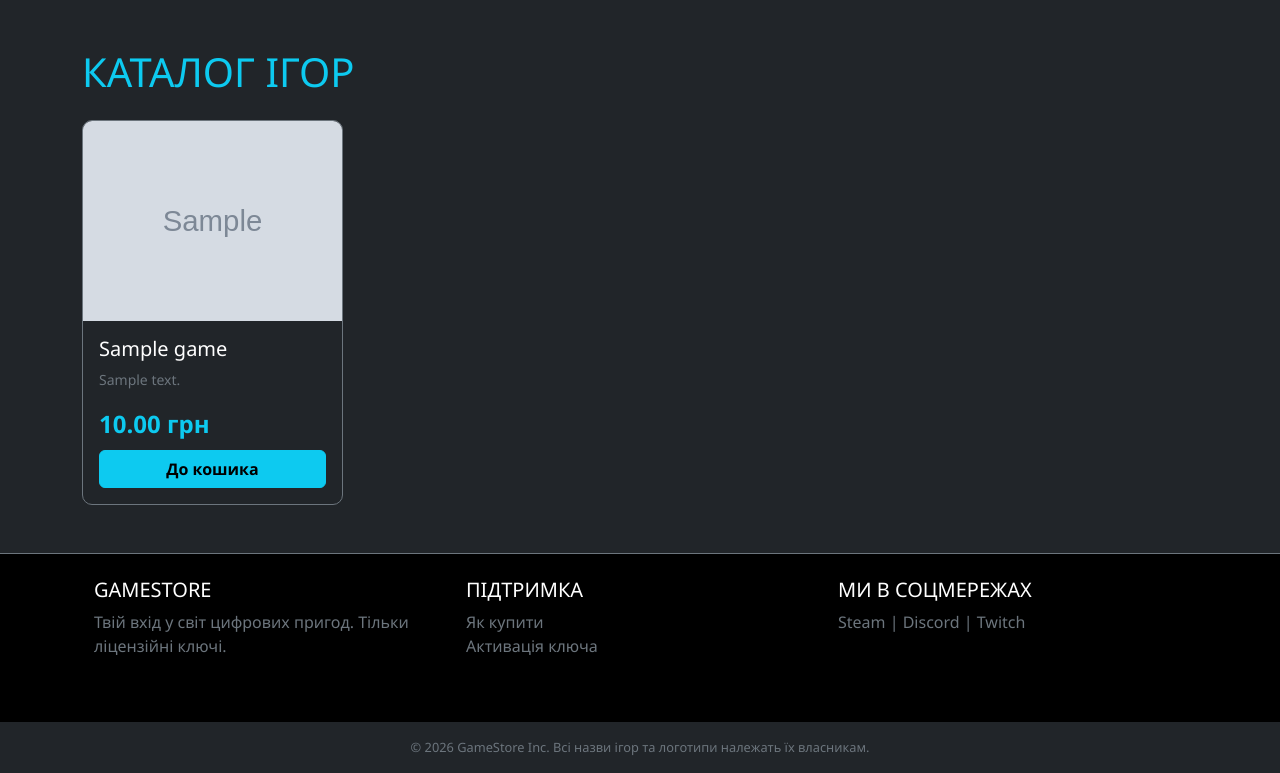
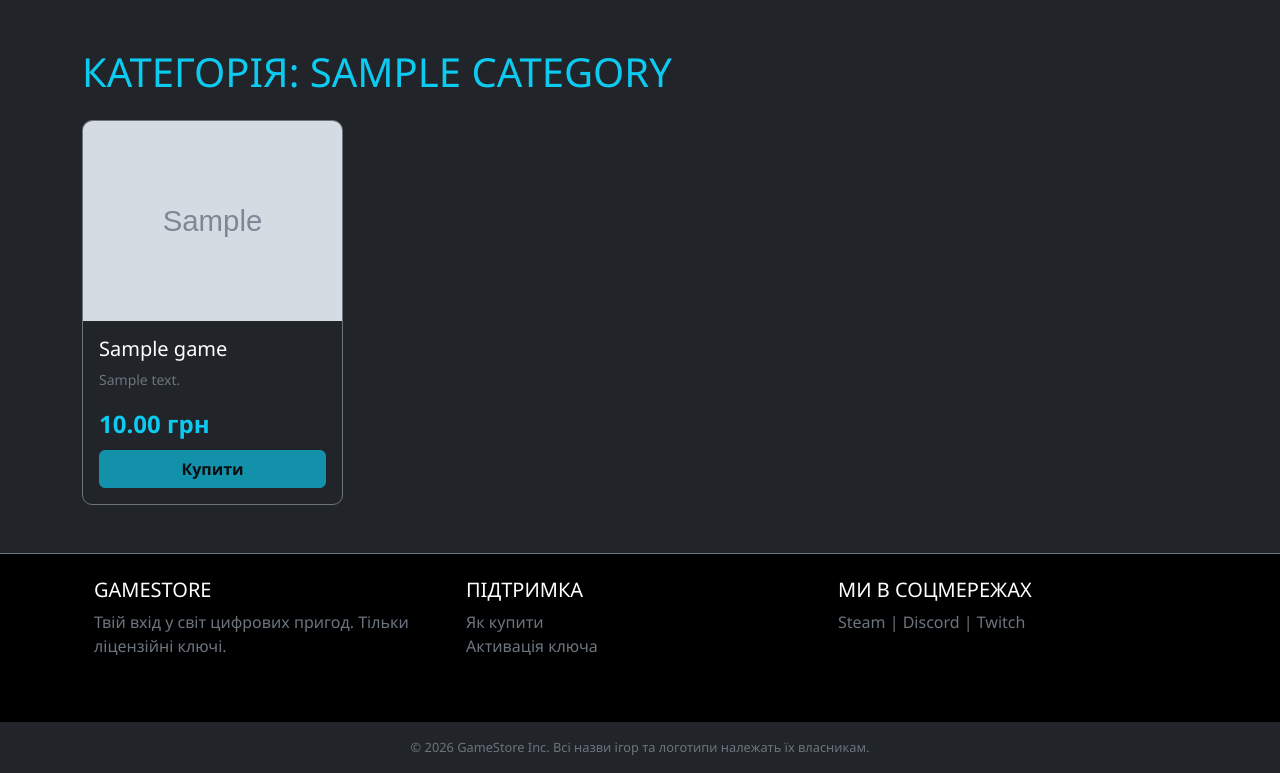
Before and after one commit to vladmatlakh/Site_op, a Django app: page /category/1/ in a window 1280 px wide. Shown: the part 57-830 px from the top of the page. Run offline with Django 5.2, Linux system fonts and the light colour scheme; tables that the repository leaves empty hold one stand-in row (values such as "Sample post"); grey boxes marked "Sample" are stand-in pictures.

Commit message:
fifth commit

```diff
--- a/main/urls.py
+++ b/main/urls.py
@@ -7,4 +7,5 @@ urlpatterns = [
     path('contact/', views.contact, name='contact'),
     path('catalog/', views.catalog, name='catalog'),
     path('category/<int:category_id>/', views.category_detail, name='category_detail'),
+    path('game/<int:game_id>/', views.game_detail, name='game_detail'),
 ]
--- a/main/views.py
+++ b/main/views.py
@@ -1,4 +1,4 @@
-from django.shortcuts import render
+from django.shortcuts import render, get_object_or_404
 from .models import Game, Category  # Імпортуємо твої моделі
 
 
@@ -28,7 +28,15 @@ def catalog(request):
 
 def category_detail(request, category_id):
     # Фільтрація ігор за категорією
-    games = Game.objects.filter(category_id=category_id)
+    current_category = get_object_or_404(Category, id=category_id)
+    games = Game.objects.filter(category=current_category)
     categories = Category.objects.all()
-    context = {'games': games, 'categories': categories}
+    context = {'games': games, 'categories': categories, 'current_category': current_category}
     return render(request, 'main/index.html', context)
+
+
+def game_detail(request, game_id):
+    game = get_object_or_404(Game, id=game_id)
+    categories = Category.objects.all()
+    context = {'game': game, 'categories': categories}
+    return render(request, 'main/game_detail.html', context)
--- a/templates/main/index.html
+++ b/templates/main/index.html
@@ -1,35 +1,49 @@
 {% extends "base.html" %}
 
-{% block title %}Каталог ігор — GameStore{% endblock %}
+{% block title %}{% if current_category %}Категорія: {{ current_category.name }} — GameStore{% else %}Каталог ігор — GameStore{% endif %}{% endblock %}
 
 {% block content %}
-<h1 class="text-info mb-4 text-uppercase">Каталог ігор</h1>
+<h1 class="text-info mb-4 text-uppercase">
+    {% if current_category %}
+        Категорія: {{ current_category.name }}
+    {% else %}
+        Каталог ігор
+    {% endif %}
+</h1>
 
 <div class="row row-cols-1 row-cols-sm-2 row-cols-md-3 row-cols-lg-4 g-4">
     {% for game in games %}
     <div class="col">
         <!-- Використовуємо наш клас game-card з файлу style.css -->
         <div class="card h-100 game-card text-white bg-dark border-secondary">
+            <a href="{% url 'game_detail' game.id %}">
             {% if game.image %}
                 <img src="{{ game.image.url }}" class="card-img-top" alt="{{ game.title }}">
             {% else %}
                 <img src="https://via.placeholder.com/600x400?text=No+Image" class="card-img-top" alt="No image">
             {% endif %}
+            </a>
 
             <div class="card-body d-flex flex-column">
-                <h5 class="card-title">{{ game.title }}</h5>
+                <h5 class="card-title"><a class="text-decoration-none text-white" href="{% url 'game_detail' game.id %}">{{ game.title }}</a></h5>
                 <p class="card-text text-secondary small">{{ game.description|truncatechars:80 }}</p>
 
                 <div class="mt-auto">
                     <p class="fs-4 fw-bold text-info mb-2">{{ game.price }} грн</p>
-                    <a href="#" class="btn btn-info w-100 fw-bold">До кошика</a>
+                    <button class="btn btn-info w-100 fw-bold" type="button" disabled title="Тимчасово неактивно">Купити</button>
                 </div>
             </div>
         </div>
     </div>
     {% empty %}
     <div class="col-12 text-center">
-        <p class="text-secondary fs-4">На жаль, ігор у цій категорії поки немає.</p>
+        <p class="text-secondary fs-4">
+            {% if current_category %}
+                На жаль, ігор у цій категорії поки немає.
+            {% else %}
+                На жаль, ігор поки немає.
+            {% endif %}
+        </p>
     </div>
     {% endfor %}
 </div>
```
